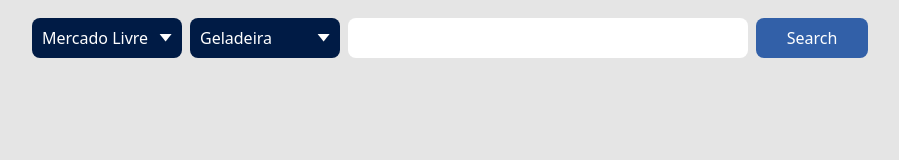
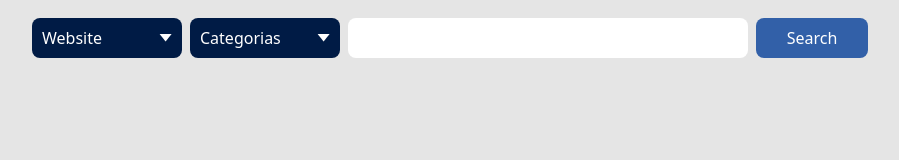
Before and after one commit to SP-Sam/product-finder-frontend, a Next.js app: page / in a window 1280 px wide. Shown: the top 160 px of the page, without its empty margins (190-1089 px from the left). Built offline with nearby package versions, Linux system fonts and the light colour scheme.

Commit message:
feat: creates the logic that performs the search

```diff
--- a/src/api/fetchSearch.ts
+++ b/src/api/fetchSearch.ts
@@ -1,4 +1,4 @@
-import { ISearchByCategory, IProduct, ISearchByTerm } from '@/interfaces';
+import { ISearchByCategory, ISearchByTerm } from '@/interfaces';
 import axios from 'axios';
 
 export const searchByCategory = async (search: ISearchByCategory) => {
@@ -8,7 +8,7 @@ export const searchByCategory = async (search: ISearchByCategory) => {
       { website: search.website, category: search.category }
     );
 
-    console.log(data);
+    return data;
   } catch (e: any) {
     window.alert(e.message);
   }
@@ -21,7 +21,7 @@ export const searchBySearchTerm = async (search: ISearchByTerm) => {
       { website: search.website, searchTerm: search.searchTerm }
     );
 
-    console.log(data);
+    return data;
   } catch (e: any) {
     window.alert(e.message);
   }
--- a/src/components/Button.tsx
+++ b/src/components/Button.tsx
@@ -1,17 +1,20 @@
 import React from 'react';
+import { Loader } from './Loader';
 
 interface Props {
   text: string;
-  handleClick: () => void;
+  disabled: boolean;
+  isLoading: boolean;
 }
 
-export const Button: React.FC<Props> = ({ text, handleClick }) => {
+export const Button: React.FC<Props> = ({ text, disabled, isLoading }) => {
   return (
     <button
-      className="bg-primary-blue text-white rounded-lg rounded-lg w-28 py-2 hover:bg-primary-blue-dark transition-all"
-      onClick={handleClick}
+      type="submit"
+      disabled={disabled}
+      className="bg-primary-blue text-white rounded-lg rounded-lg w-28 py-2 hover:bg-primary-blue-dark transition-all disabled:cursor-not-allowed disabled:bg-primary-blue flex justify-center items-center max-h-10"
     >
-      {text}
+      {isLoading ? <Loader classes="w-[25px] h-[25px]" /> : text}
     </button>
   );
 };
--- a/src/components/Input.tsx
+++ b/src/components/Input.tsx
@@ -1,7 +1,7 @@
 import React from 'react';
 
 interface Props {
-  handleChange: () => void;
+  handleChange: (e: React.ChangeEvent<HTMLInputElement>) => void;
   value: string;
 }
 
--- /dev/null
+++ b/src/components/Loader.tsx
@@ -0,0 +1,9 @@
+import React from 'react';
+
+interface Props {
+  classes: string;
+}
+
+export const Loader: React.FC<Props> = ({ classes }) => {
+  return <div className={`loader ${classes}`}></div>;
+};
--- a/src/components/SearchBar.tsx
+++ b/src/components/SearchBar.tsx
@@ -5,9 +5,5 @@ interface Props {
 }
 
 export const SearchBar: React.FC<Props> = ({ children }) => {
-  return (
-    <header className="flex justify-center gap-2 items-center w-[1024px] h-[75px]">
-      {children}
-    </header>
-  );
+  return <header className="">{children}</header>;
 };
--- a/src/components/Select.tsx
+++ b/src/components/Select.tsx
@@ -1,15 +1,31 @@
 import React from 'react';
 
 interface Props {
+  type: 'website' | 'category';
   options: string[];
+  handleChange: (e: React.ChangeEvent<HTMLSelectElement>) => void;
+  hasSearchTerm?: boolean;
 }
 
-export const Select: React.FC<Props> = ({ options }) => {
+export const Select: React.FC<Props> = ({
+  options,
+  type,
+  handleChange,
+  hasSearchTerm,
+}) => {
   return (
-    <div className="custom-select">
-      <select>
+    <div className={`custom-select ${hasSearchTerm && 'hover:bg-[#001b45]'}`}>
+      <select
+        onChange={handleChange}
+        name={type}
+        disabled={hasSearchTerm}
+        className="disabled:cursor-not-allowed disabled:hover:bg-[#001b45]"
+      >
+        <option value="" disabled selected>
+          {type === 'website' ? 'Website' : 'Categorias'}
+        </option>
         {options.map((option) => (
-          <option value={option} key={option} className="">
+          <option value={option} key={option}>
             {option}
           </option>
         ))}
--- a/src/enums/index.ts
+++ b/src/enums/index.ts
@@ -4,14 +4,7 @@ export enum Categories {
   'TV' = 'TV',
 }
 
-export enum MercadoLivreCategoryLinks {
-  'Celular' = 'https://lista.mercadolivre.com.br/celulares-smartphones',
-  'Geladeira' = 'https://lista.mercadolivre.com.br/geladeiras-freezers',
-  'TV' = 'https://lista.mercadolivre.com.br/televisores',
+export enum Websites {
+  'MELI' = 'Mercado Livre',
+  'BUSCAPE' = 'Buscapé',
 }
-
-export enum BuscapeCategoryLinks {
-  'Celular' = 'https://www.buscape.com.br/celular',
-  'Geladeira' = 'https://www.buscape.com.br/geladeira',
-  'TV' = 'https://www.buscape.com.br/tv',
-}
--- a/src/pages/index.tsx
+++ b/src/pages/index.tsx
@@ -1,26 +1,100 @@
+import { type NextPage } from 'next';
+import { useEffect, useState } from 'react';
+
+import { CategoryTypes, IProduct, WebsiteTypes } from '@/interfaces';
+import { Websites, Categories } from '@/enums';
+
+import { searchByCategory, searchBySearchTerm } from '@/api/fetchSearch';
+
 import { SearchBar } from '@/components/SearchBar';
 import { Input } from '@/components/Input';
 import { Select } from '@/components/Select';
 import { Button } from '@/components/Button';
-import { type NextPage } from 'next';
+import { Loader } from '@/components/Loader';
 
 const Home: NextPage = () => {
-  const searchProducts = () => {
-    console.log('Search');
+  const [products, setProducts] = useState<IProduct[]>([]);
+  const [searchTerm, setSearchTerm] = useState<string>('');
+  const [category, setCategory] = useState<CategoryTypes | string>('');
+  const [website, setWebsite] = useState<WebsiteTypes | string>('');
+  const [isButtonDisabled, setIsButtonDisabled] = useState<boolean>(true);
+  const [isLoading, setIsLoading] = useState<boolean>(false);
+
+  const searchProducts = async (e: React.FormEvent<HTMLFormElement>) => {
+    e.preventDefault();
+
+    try {
+      setIsLoading(true);
+      const searchBody = searchTerm
+        ? { website, searchTerm }
+        : { website, category };
+
+      const products = searchTerm
+        ? await searchBySearchTerm(searchBody)
+        : await searchByCategory(searchBody);
+
+      setProducts(products);
+    } catch (e: any) {
+      console.error(e);
+      setIsLoading(false);
+    } finally {
+      setIsLoading(false);
+    }
+    setSearchTerm('');
   };
 
-  const handleChange = () => {
-    console.log('Change');
+  const handleChange = (e: React.ChangeEvent<HTMLInputElement>) => {
+    setSearchTerm(e.target.value);
   };
+
+  const onChangeOption = (e: React.ChangeEvent<HTMLSelectElement>) => {
+    if (e.target.name === 'website') setWebsite(e.target.value);
+    if (e.target.name === 'category') setCategory(e.target.value);
+  };
+
+  useEffect(() => {
+    if (!!searchTerm) setCategory('');
+
+    if ((website && searchTerm) || (website && category)) {
+      setIsButtonDisabled(false);
+    } else {
+      setIsButtonDisabled(true);
+    }
+  }, [searchTerm, website, category]);
 
   return (
     <div className="flex flex-col items-center w-screen h-screen bg-neutral-200">
       <SearchBar>
-        <Select options={['Mercado Livre', 'Buscapé']} />
-        <Select options={['Geladeira', 'TV', 'Celular']} />
-        <Input value="" handleChange={handleChange} />
-        <Button text="Search" handleClick={searchProducts} />
+        <form
+          className="flex justify-center gap-2 items-center w-[1024px] h-[75px]"
+          onSubmit={searchProducts}
+        >
+          <Select
+            options={[Websites.MELI, Websites.BUSCAPE]}
+            type="website"
+            handleChange={onChangeOption}
+          />
+          <Select
+            options={[
+              Categories.REFRIGERATOR,
+              Categories.TV,
+              Categories.CELLPHONE,
+            ]}
+            type="category"
+            handleChange={onChangeOption}
+            hasSearchTerm={!!searchTerm}
+          />
+          <Input value={searchTerm} handleChange={handleChange} />
+
+          <Button
+            text="Search"
+            disabled={isButtonDisabled}
+            isLoading={isLoading}
+          />
+        </form>
       </SearchBar>
+
+      {isLoading && <Loader classes="w-[50px] h-[50px]" />}
     </div>
   );
 };
--- a/src/styles/globals.css
+++ b/src/styles/globals.css
@@ -67,3 +67,20 @@ select,
   grid-area: select;
   justify-self: end;
 }
+
+.loader {
+  border: 5px solid transparent;
+  border-top: 5px solid #ffffff;
+  border-right: 5px solid #ffffff;
+  border-radius: 50%;
+  animation: spin 0.75s linear infinite;
+}
+
+@keyframes spin {
+  0% {
+    transform: rotate(0deg);
+  }
+  100% {
+    transform: rotate(360deg);
+  }
+}
```
Also changed, not shown: src/interfaces/index.ts (+7 -5 lines).
